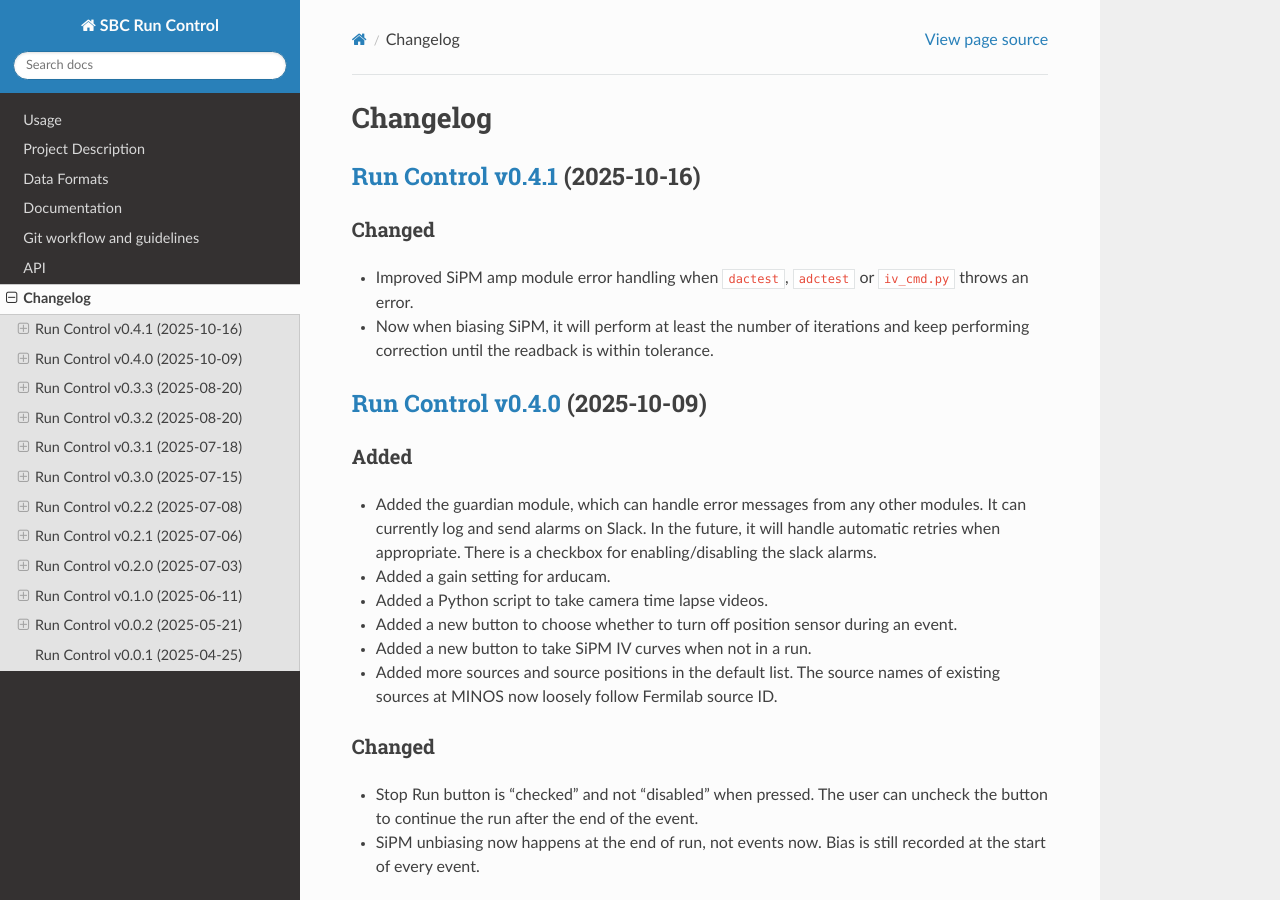
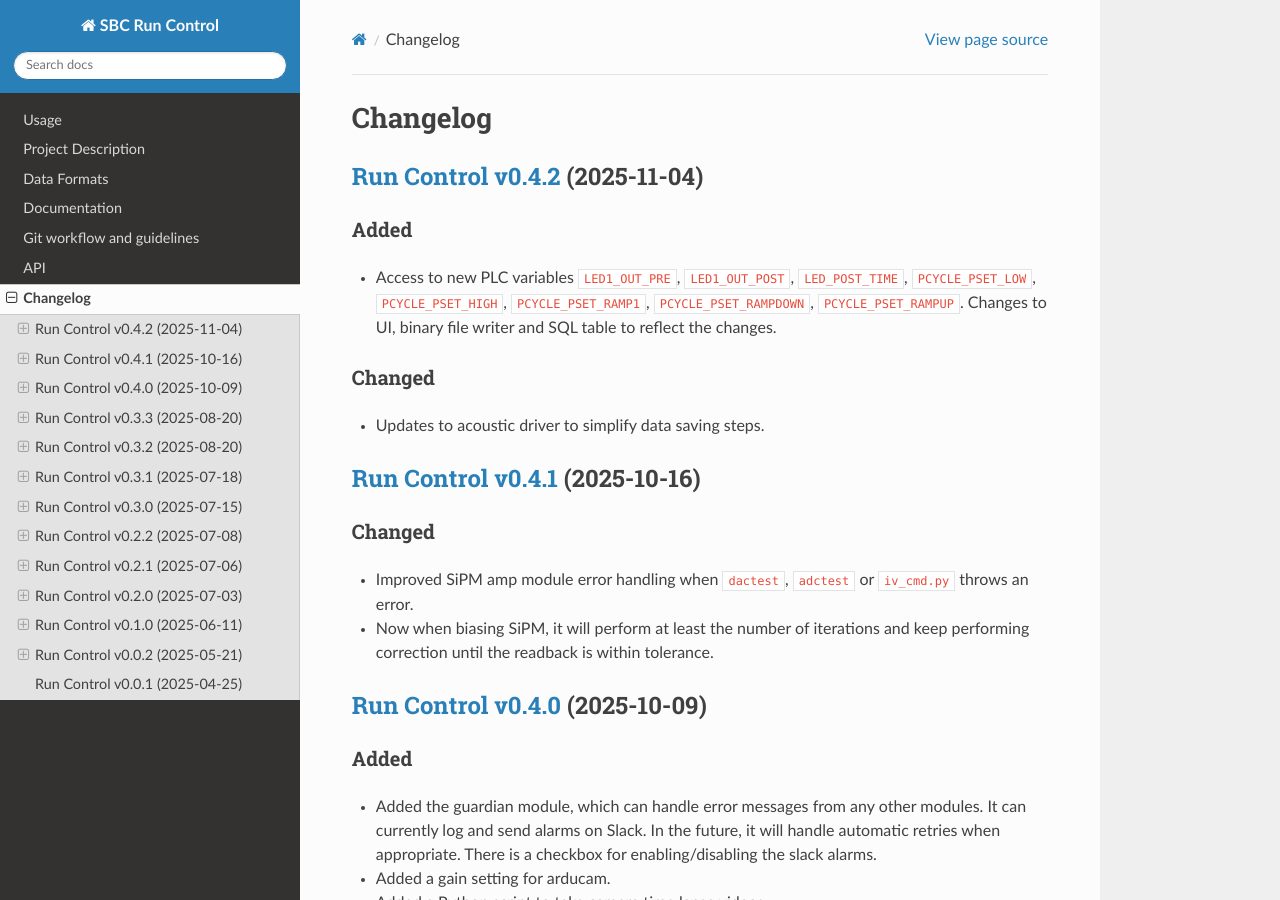
Before and after one commit to SBC-Collaboration/SBC-RunControl, a Sphinx documentation site: the page built from docs/changelog.md, in a window 1280 px wide and 900 px high. Built offline with Sphinx 7.4.7 and the Read the Docs theme 3.1.0, drawn with Linux system fonts in a browser that asks for light colours.

Commit message:
Prepare for v0.4.2

```diff
--- a/docs/changelog.md
+++ b/docs/changelog.md
@@ -1,4 +1,10 @@
 # Changelog
+
+## [Run Control v0.4.2](https://github.com/SBC-Collaboration/SBC-RunControl/releases/tag/v0.4.2) (2025-11-04)
+### Added
+- Access to new PLC variables `LED1_OUT_PRE`, `LED1_OUT_POST`, `LED_POST_TIME`, `PCYCLE_PSET_LOW`, `PCYCLE_PSET_HIGH`, `PCYCLE_PSET_RAMP1`, `PCYCLE_PSET_RAMPDOWN`, `PCYCLE_PSET_RAMPUP`. Changes to UI, binary file writer and SQL table to reflect the changes.
+### Changed
+- Updates to acoustic driver to simplify data saving steps.
 
 ## [Run Control v0.4.1](https://github.com/SBC-Collaboration/SBC-RunControl/releases/tag/v0.4.1) (2025-10-16)
 ### Changed
--- a/docs/conf.py
+++ b/docs/conf.py
@@ -7,8 +7,8 @@ project = 'SBC Run Control'
 copyright = '2024-2025 SBC Collaboration'
 author = 'SBC Collaboration'
 
-release = '0.4.1'
-version = '0.4.1'
+release = '0.4.2'
+version = '0.4.2'
 
 # -- General configuration
 
```
